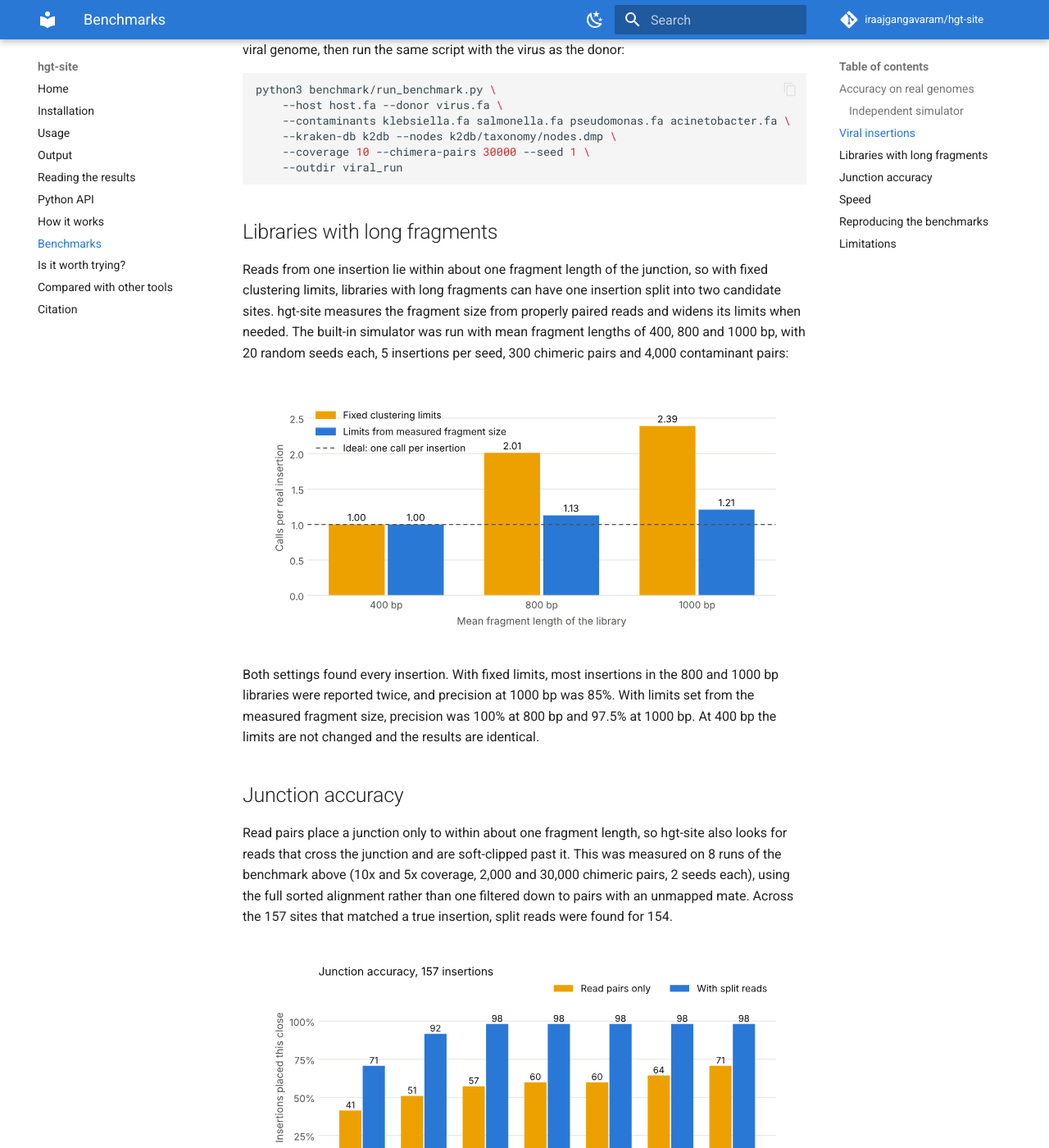
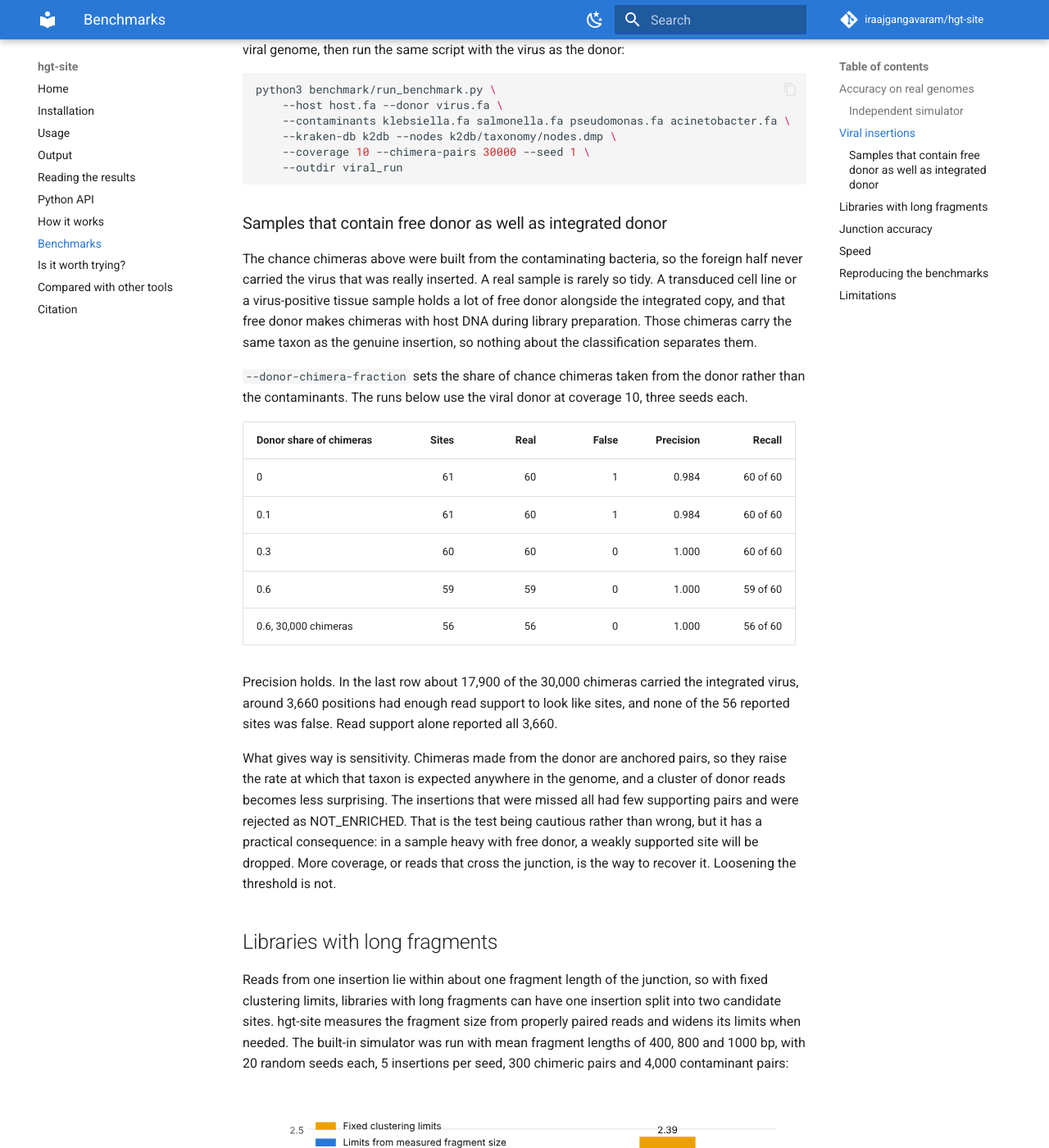
Before and after one commit to iraajgangavaram/hgt-site, an MkDocs documentation site: the page built from docs/benchmarks.md, in a window 1280 px wide and 1400 px high, scrolled down 3628 px. Shown: the whole window at 82% size. Built offline with MkDocs 1.6.1 and Material for MkDocs 9.7.7, drawn with Linux system fonts in a browser that asks for light colours; comment, search, counter and statistics services are not loaded.

Commit message:
Document the benchmark with free donor present
Precision stayed at 1.000 with six chance chimeras in ten taken from the
integrated virus, where the taxon gives no help at all. Recall fell from
1.000 to 0.933 as the chimera load rose, because chimeras made from the
donor raise the rate at which that taxon is expected anywhere in the
genome, so a weakly supported site stops clearing the test.

````diff
--- a/docs/benchmarks.md
+++ b/docs/benchmarks.md
@@ -74,6 +74,24 @@ python3 benchmark/run_benchmark.py \
     --outdir viral_run
 ```
 
+### Samples that contain free donor as well as integrated donor
+
+The chance chimeras above were built from the contaminating bacteria, so the foreign half never carried the virus that was really inserted. A real sample is rarely so tidy. A transduced cell line or a virus-positive tissue sample holds a lot of free donor alongside the integrated copy, and that free donor makes chimeras with host DNA during library preparation. Those chimeras carry the same taxon as the genuine insertion, so nothing about the classification separates them.
+
+`--donor-chimera-fraction` sets the share of chance chimeras taken from the donor rather than the contaminants. The runs below use the viral donor at coverage 10, three seeds each.
+
+| Donor share of chimeras | Sites | Real | False | Precision | Recall |
+| --- | ---: | ---: | ---: | ---: | ---: |
+| 0 | 61 | 60 | 1 | 0.984 | 60 of 60 |
+| 0.1 | 61 | 60 | 1 | 0.984 | 60 of 60 |
+| 0.3 | 60 | 60 | 0 | 1.000 | 60 of 60 |
+| 0.6 | 59 | 59 | 0 | 1.000 | 59 of 60 |
+| 0.6, 30,000 chimeras | 56 | 56 | 0 | 1.000 | 56 of 60 |
+
+Precision holds. In the last row about 17,900 of the 30,000 chimeras carried the integrated virus, around 3,660 positions had enough read support to look like sites, and none of the 56 reported sites was false. Read support alone reported all 3,660.
+
+What gives way is sensitivity. Chimeras made from the donor are anchored pairs, so they raise the rate at which that taxon is expected anywhere in the genome, and a cluster of donor reads becomes less surprising. The insertions that were missed all had few supporting pairs and were rejected as NOT_ENRICHED. That is the test being cautious rather than wrong, but it has a practical consequence: in a sample heavy with free donor, a weakly supported site will be dropped. More coverage, or reads that cross the junction, is the way to recover it. Loosening the threshold is not.
+
 ## Libraries with long fragments
 
 Reads from one insertion lie within about one fragment length of the junction, so with fixed clustering limits, libraries with long fragments can have one insertion split into two candidate sites. hgt-site measures the fragment size from properly paired reads and widens its limits when needed. The built-in simulator was run with mean fragment lengths of 400, 800 and 1000 bp, with 20 random seeds each, 5 insertions per seed, 300 chimeric pairs and 4,000 contaminant pairs:
````
Also changed, not shown: CHANGELOG.md (+1 -0 lines), docs/for-labs.md (+1 -1 lines).
